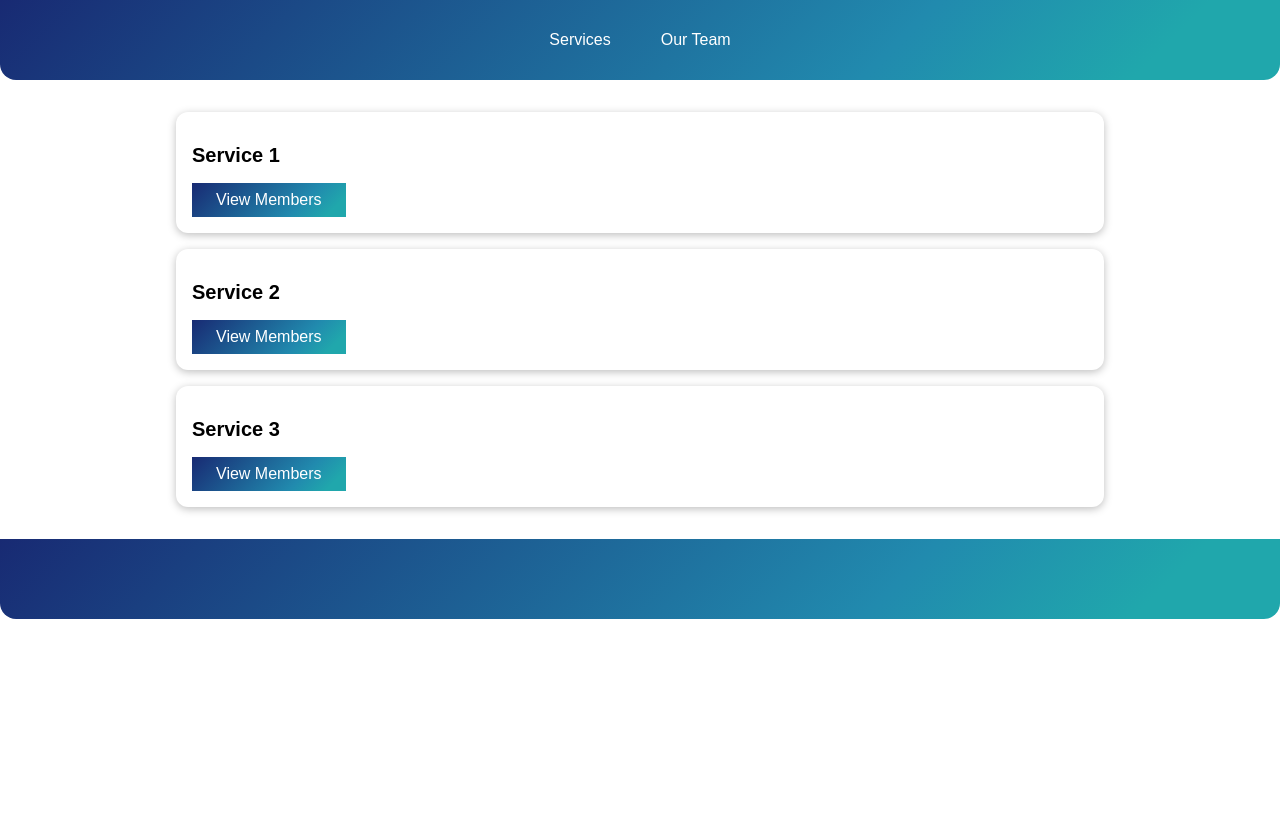
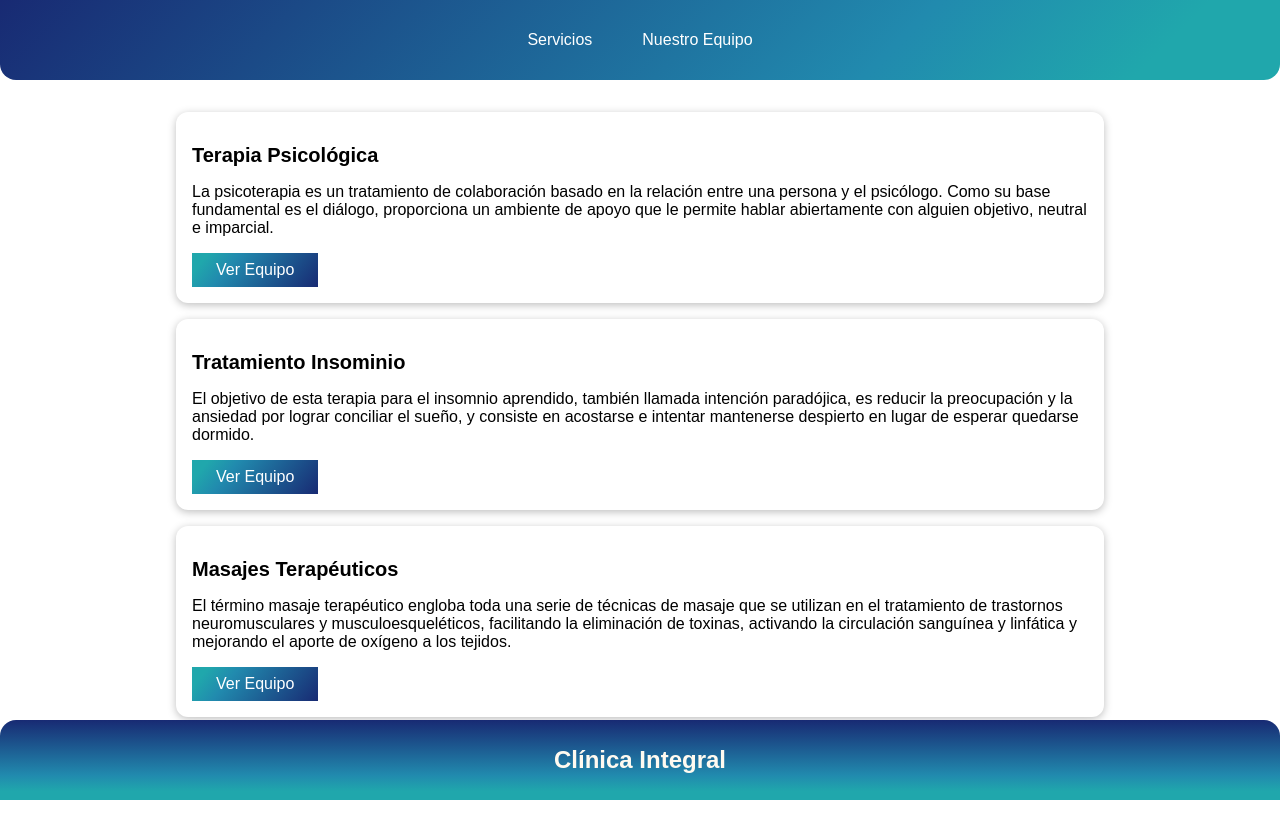
Before and after one commit to castrosanabriajohn/clinic, a Vue app: page /services in a window 1280 px wide. Built offline with nearby package versions, Linux system fonts and the light colour scheme.

Commit message:
Data and styling

```diff
--- a/index.html
+++ b/index.html
@@ -1,5 +1,5 @@
 <!DOCTYPE html>
-<html lang="en">
+<html lang="es">
   <head>
     <meta charset="UTF-8" />
     <link rel="icon" href="/favicon.ico" />
--- a/src/App.vue
+++ b/src/App.vue
@@ -11,13 +11,31 @@ export default {
   data() {
     return {
       services: [
-        { id: 's1', name: 'Service 1', members: ['p1', 'p2'] },
-        { id: 's2', name: 'Service 2', members: ['p1', 'p2'] },
-        { id: 's3', name: 'Service 3', members: ['p1', 'p2'] },
+        {
+          id: 's1',
+          name: 'Terapia Psicológica',
+          description:
+            'La psicoterapia es un tratamiento de colaboración basado en la relación entre una persona y el psicólogo. Como su base fundamental es el diálogo, proporciona un ambiente de apoyo que le permite hablar abiertamente con alguien objetivo, neutral e imparcial.',
+          members: ['p1', 'p2'],
+        },
+        {
+          id: 's2',
+          name: 'Tratamiento Insominio',
+          description:
+            'El objetivo de esta terapia para el insomnio aprendido, también llamada intención paradójica, es reducir la preocupación y la ansiedad por lograr conciliar el sueño, y consiste en acostarse e intentar mantenerse despierto en lugar de esperar quedarse dormido.',
+          members: ['p1', 'p2'],
+        },
+        {
+          id: 's3',
+          name: 'Masajes Terapéuticos',
+          description:
+            'El término masaje terapéutico engloba toda una serie de técnicas de masaje que se utilizan en el tratamiento de trastornos neuromusculares y musculoesqueléticos, facilitando la eliminación de toxinas, activando la circulación sanguínea y linfática y mejorando el aporte de oxígeno a los tejidos.',
+          members: ['p1', 'p2'],
+        },
       ],
       professionals: [
-        { id: 'p1', fullName: 'Name 1', role: 'Therapist' },
-        { id: 'p2', fullName: 'Name 2', role: 'Nurse' },
+        { id: 'p1', fullName: 'Benjamín Castro Alfaro', role: 'Terapeuta' },
+        { id: 'p2', fullName: 'Rosa Gutierrez Narvaez', role: 'Masajista' },
       ],
     };
   },
@@ -33,7 +51,9 @@ export default {
   <main>
     <router-view></router-view>
   </main>
-  <the-footer></the-footer>
+  <footer>
+    <the-footer></the-footer>
+  </footer>
 </template>
 
 <style>
@@ -45,7 +65,28 @@ html {
   font-family: sans-serif;
 }
 
+main {
+  margin-bottom: 100px;
+}
+
 body {
   margin: 0;
 }
+
+footer {
+  position: fixed;
+  bottom: 0;
+  display: flex;
+  align-items: center;
+  justify-content: center;
+  width: 100%;
+  height: 5rem;
+  border-radius: 1rem 1rem 0 0;
+  background-image: linear-gradient(
+    180deg,
+    rgb(24, 42, 115) 0%,
+    rgb(33, 138, 174) 69%,
+    rgb(32, 167, 172) 89%
+  ) !important;
+}
 </style>
--- a/src/components/nav/TheFooter.vue
+++ b/src/components/nav/TheFooter.vue
@@ -1,17 +1,9 @@
 <template>
-  <footer></footer>
+  <h2>Clínica Integral</h2>
 </template>
 
 <style scoped>
-footer {
-  width: 100%;
-  height: 5rem;
-  border-radius: 0 0 1rem 1rem;
-  background-image: linear-gradient(
-    135deg,
-    rgb(24, 42, 115) 0%,
-    rgb(33, 138, 174) 69%,
-    rgb(32, 167, 172) 89%
-  ) !important;
+footer h2 {
+  color: floralwhite;
 }
 </style>
--- a/src/components/nav/TheNavigation.vue
+++ b/src/components/nav/TheNavigation.vue
@@ -3,10 +3,10 @@
     <nav>
       <ul>
         <li>
-          <router-link to="/services">Services</router-link>
+          <router-link to="/services">Servicios</router-link>
         </li>
         <li>
-          <router-link to="/professionals">Our Team</router-link>
+          <router-link to="/professionals">Nuestro Equipo</router-link>
         </li>
       </ul>
     </nav>
--- a/src/components/professionals/ProfessionalItem.vue
+++ b/src/components/professionals/ProfessionalItem.vue
@@ -3,10 +3,10 @@ export default {
   props: ['name', 'role'],
   computed: {
     roleClass() {
-      if (this.role === 'Therapist') {
+      if (this.role === 'Terapeuta') {
         return 'role--therapist';
       }
-      if (this.role === 'Nurse') {
+      if (this.role === 'Masajista') {
         return 'role--nurse';
       }
       return null;
--- a/src/components/services/ServiceItem.vue
+++ b/src/components/services/ServiceItem.vue
@@ -1,9 +1,9 @@
 <script>
 export default {
-  props: ['id', 'name'],
+  props: ['id', 'name', 'description'],
   computed: {
     link() {
-      return '/services/' + this.id;
+      return { name: 'team-members', params: { serviceId: this.id } };
     },
   },
 };
@@ -12,7 +12,8 @@ export default {
 <template>
   <li>
     <h3>{{ name }}</h3>
-    <router-link :to="link">View Members</router-link>
+    <p>{{ description }}</p>
+    <router-link :to="link">Ver Equipo</router-link>
   </li>
 </template>
 
@@ -39,7 +40,7 @@ a {
   display: inline-block;
   padding: 0.5rem 1.5rem;
   background-image: linear-gradient(
-    135deg,
+    309deg,
     rgb(24, 42, 115) 0%,
     rgb(33, 138, 174) 69%,
     rgb(32, 167, 172) 89%
--- a/src/components/services/ServicesList.vue
+++ b/src/components/services/ServicesList.vue
@@ -14,6 +14,7 @@ export default {
       :key="service.id"
       :id="service.id"
       :name="service.name"
+      :description="service.description"
     >
     </service-item>
   </ul>
--- a/src/main.js
+++ b/src/main.js
@@ -10,9 +10,17 @@ const router = createRouter({
   routes: [
     { path: '/', redirect: '/services' },
     {
+      name: 'services',
       path: '/services',
       component: ServicesList,
-      children: [{ path: ':serviceId', component: TeamMembers, props: true }],
+      children: [
+        {
+          name: 'team-members',
+          path: ':serviceId',
+          component: TeamMembers,
+          props: true,
+        },
+      ],
     },
     { path: '/professionals', component: ProfessionalsList },
     { path: '/:notFound(.*)', redirect: '/services' },
```
